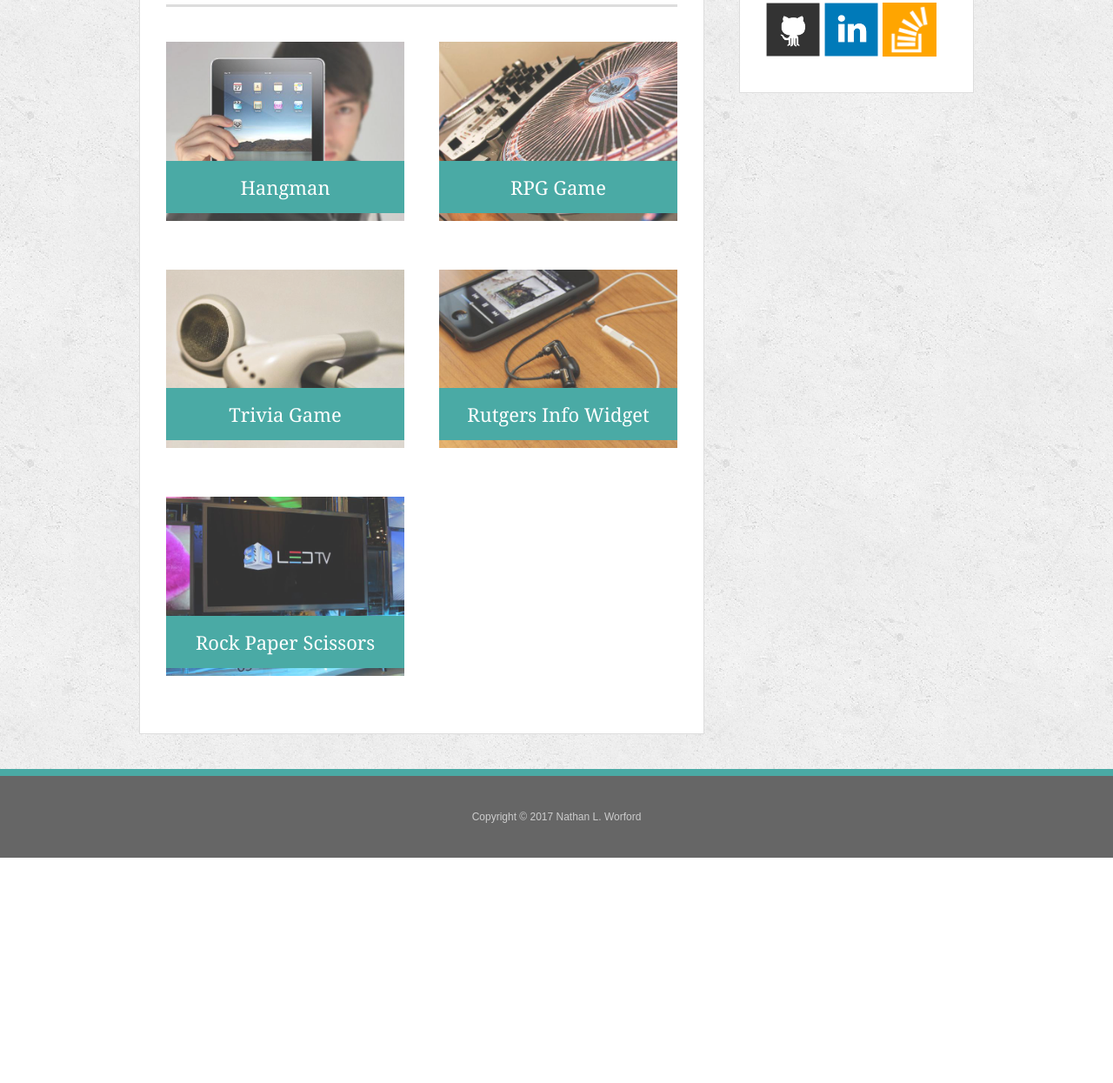
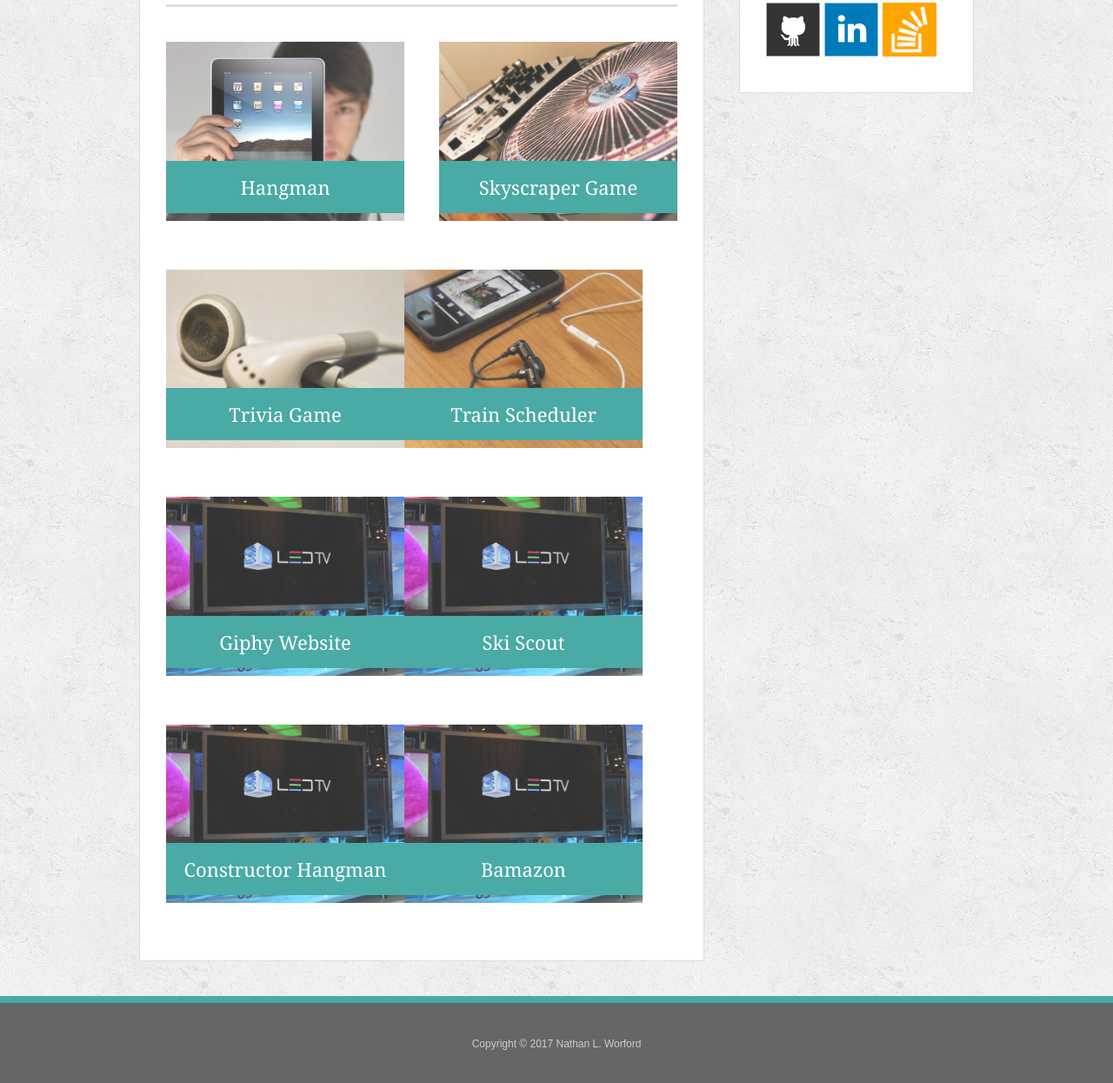
Before and after one commit to nworford/Responsive-Portfolio, a plain HTML site: page portfolio.html in a window 1280 px wide. Shown: the part 225-1470 px from the top of the page at 87% size. Before the commit the page ends 1211 px from the top, so only its background shows below. Drawn offline with Linux system fonts and the light colour scheme.

Commit message:
updated portfolio

```diff
--- a/portfolio.html
+++ b/portfolio.html
@@ -27,30 +27,46 @@
       <h1>Portfolio</h1>
 
       <div class="work">
-        <a href="https://nworford.github.io/Hangman-game/" target="_blank"> <img src="assets/images/technics-q-c-640-480-1.jpg" alt="hangman"> </a>
-
+        <a href="https://nworford.github.io/Hangman-game/" target="_blank"><img src="assets/images/technics-q-c-640-480-1.jpg" alt="hangman"> </a>
         <h3>Hangman</h3>
       </div>
+
       <div class="work">
-        <img src="assets/images/technics-q-c-640-480-2.jpg" alt="RPG Game">
+        <a href="https://nworford.github.io/week-4-game/" target="_blank"><img src="assets/images/technics-q-c-640-480-2.jpg" alt="Skyscraper Game">
+        <h3>Skyscraper Game</h3>
 
-        <h3>RPG Game</h3>
       </div>
       <div class="work">
-        <img src="assets/images/technics-q-c-640-480-5.jpg" alt="Trivia Game">
-
+        <a href="https://nworford.github.io/TriviaGame/" target="_blank"><img src="assets/images/technics-q-c-640-480-5.jpg" alt="Trivia Game">
         <h3>Trivia Game</h3>
       </div>
+
       <div class="work">
-        <img src="assets/images/technics-q-c-640-480-7.jpg" alt="Rutgers Info Widget">
+        <a href="https://nworford.github.io/train-activity/" target="_blank"><img src="assets/images/technics-q-c-640-480-7.jpg" alt="Train Scheduler">
+        <h3>Train Scheduler</h3>
+      </div>
 
-        <h3>Rutgers Info Widget</h3>
+      <div class="work">
+        <a href="https://nworford.github.io/giphyhw/" target="_blank"><img src="assets/images/technics-q-c-640-480-9.jpg" alt="Giphy Website">
+        <h3>Giphy Website</h3>
       </div>
+
       <div class="work">
-        <img src="assets/images/technics-q-c-640-480-9.jpg" alt="Rock Paper Scissors">
+        <a href="https://jaredmhenderson.github.io/Ski-cialMedia/index.html" target="_blank"><img src="assets/images/technics-q-c-640-480-9.jpg" alt="Ski Scout">
+        <h3>Ski Scout</h3>
+      </div>
 
-        <h3>Rock Paper Scissors</h3>
+      <div class="work">
+        <a href="https://github.com/nworford/constructor-hangman2" target="_blank"><img src="assets/images/technics-q-c-640-480-9.jpg" alt="Constructor Hangman">
+        <h3>Constructor Hangman</h3>
       </div>
+
+       <div class="work">
+        <a href="https://github.com/nworford/bamazon" target="_blank"><img src="assets/images/technics-q-c-640-480-9.jpg" alt="Bamazon">
+        <h3>Bamazon</h3>
+      </div>
+
+
 
 
 
```
